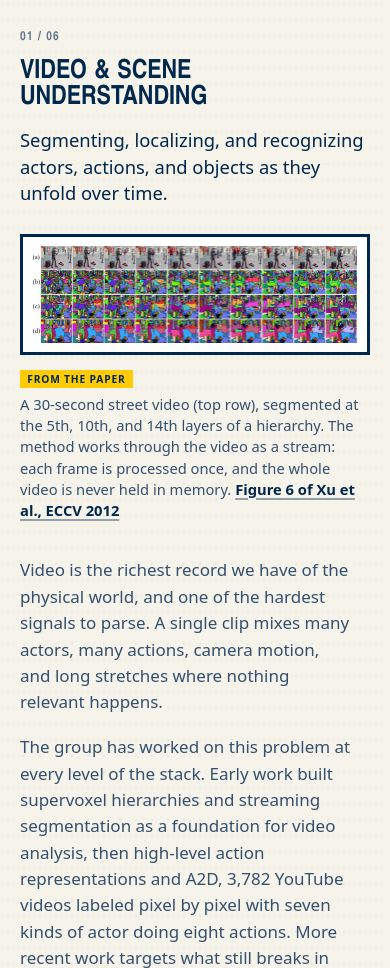
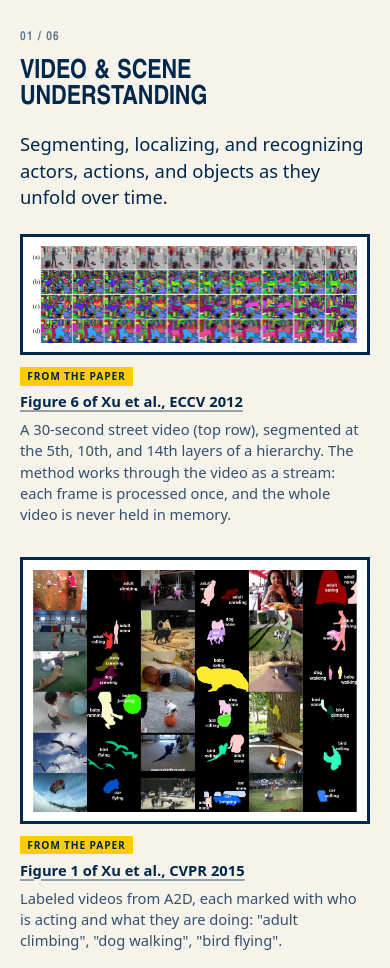
Before and after one commit to kevinyjn1/corso-group-lab-website, an Astro site: page /research in a window 390 px wide. Shown: the part 1620-2588 px from the top of the page. Built offline with nearby package versions, Linux system fonts and the light colour scheme; Astro itself is replaced by a stand-in of ours; a web font is replaced by a local one.

Commit message:
Research page: one grid for every area
Each area is now two columns: its name and text on the left, its two
pictures on the right at one width, each with its caption under it at
the full width of the picture. Captions open with the source on one
line. No picture stands taller than 30rem, so a pair stays near the
height of the text beside it.

This replaces the full-width lead figures, whose captions sat in narrow
blocks beside or under them and left gaps on laptop screens.

```diff
--- a/src/components/AreaLead.astro
+++ b/src/components/AreaLead.astro
@@ -27,7 +27,7 @@ if (clip) {
 ---
 
 {clip ? (
-  <Clip src={clip.src} poster={clip.poster} tag={clip.tag} toggle={clip.toggle} alt={clip.alt} lead>
+  <Clip src={clip.src} poster={clip.poster} tag={clip.tag} toggle={clip.toggle} alt={clip.alt}>
     <strong>{clip.title}</strong> {clip.caption}{' '}
     {sourceHref ? (
       <a class="clip-source" href={sourceHref} rel="noopener">
@@ -38,7 +38,7 @@ if (clip) {
     )}
   </Clip>
 ) : (
-  'figure' in lead && <PaperFigure name={lead.figure} lead />
+  'figure' in lead && <PaperFigure name={lead.figure} />
 )}
 
 <style>
--- a/src/components/PaperFigure.astro
+++ b/src/components/PaperFigure.astro
@@ -10,16 +10,11 @@ import { PAPER_FIGURES, type PaperFigureName } from '../lib/paper-figures';
 
 interface Props {
   name: PaperFigureName;
-  /**
-   * A lead figure opens a section at full width. It is shown as large as it reads well, and its
-   * caption sits beside it when there is room, or under it when the figure fills the row.
-   */
-  lead?: boolean;
 }
-const { lead = false } = Astro.props;
 const figure = PAPER_FIGURES[Astro.props.name];
 const pub = paperOf(await getPublications(), figure.paper, 'PaperFigure');
-const cite = `${figure.label} of ${shortCite(pub)}`;
+const part = 'part' in figure && figure.part;
+const cite = `${part ? 'Part of ' : ''}${figure.label} of ${shortCite(pub)}`;
 const url = paperUrl(pub);
 const credit = 'credit' in figure ? figure.credit : undefined;
 /** The whole figure at the size it was cut, for reading its small print. */
@@ -27,32 +22,34 @@ const full = await getImage({ src: figure.image, width: figure.image.width, qual
 ---
 
 <figure
-  class:list={['paper-figure', { 'is-lead': lead }]}
+  class="paper-figure"
   data-paper-figure={figure.paper}
-  style={`--ar: ${(figure.image.width / figure.image.height).toFixed(3)}`}
+  style={`--ar: ${(figure.image.width / figure.image.height).toFixed(4)}`}
 >
   <a class="sheet" href={full.src} aria-label={`Open ${cite} at full size`}>
     <Image
       src={figure.image}
       alt={figure.alt}
-      widths={[480, 720, 960, 1280, 1920, figure.image.width].filter(
+      widths={[480, 720, 960, 1280, figure.image.width].filter(
         (width, i, all) => width <= figure.image.width && all.indexOf(width) === i,
       )}
-      sizes={lead ? '(min-width: 86rem) 78rem, 92vw' : '(min-width: 62rem) 40rem, 92vw'}
+      sizes="(min-width: 62rem) 46rem, 92vw"
       quality={86}
     />
   </a>
   <figcaption>
-    <span class="tag">From the paper</span>
-    <span class="text">
-      {figure.caption}{' '}
+    <p class="meta">
+      <span class="tag">From the paper</span>
       {url ? (
         <a class="source" href={url} rel="noopener" title={pub.data.title} set:text={cite} />
       ) : (
         <span class="source" title={pub.data.title} set:text={cite} />
       )}
+    </p>
+    <p class="text">
+      {figure.caption}
       {credit && <span class="credit">{credit}</span>}
-    </span>
+    </p>
   </figcaption>
 </figure>
 
@@ -63,9 +60,8 @@ const full = await getImage({ src: figure.image, width: figure.image.width, qual
 
   /* Paper figures are drawn on white, so they sit on a white sheet in both themes. */
   .sheet {
-    --pad: clamp(0.6rem, 1.4vw, 1rem);
     display: block;
-    padding: var(--pad);
+    padding: clamp(0.6rem, 1.4vw, 1rem);
     cursor: zoom-in;
     background: #fff;
     border: var(--rule) solid var(--text);
@@ -76,21 +72,29 @@ const full = await getImage({ src: figure.image, width: figure.image.width, qual
     outline-offset: 2px;
   }
 
+  /* The figure fills the sheet's width, unless a page caps its height (--figure-max-h): then a
+     tall figure is shown whole at that height, centered on the sheet. Its size comes from its
+     proportions (--ar), so it is right before the image has loaded. */
   .sheet :global(img) {
     display: block;
-    width: 100%;
+    width: min(100%, calc(var(--figure-max-h, 1000rem) * var(--ar)));
     height: auto;
+    margin-inline: auto;
   }
 
+  /* Under the sheet: where the figure is from on one line, then what to notice in it. */
   figcaption {
-    display: grid;
-    grid-template-columns: auto minmax(0, 1fr);
-    gap: 0.35rem 0.8rem;
-    align-items: baseline;
     margin-top: 0.75rem;
     font-size: 0.92rem;
     line-height: 1.45;
     color: var(--text-2);
+  }
+
+  .meta {
+    display: flex;
+    flex-wrap: wrap;
+    align-items: center;
+    gap: 0.35rem 0.7rem;
   }
 
   .tag {
@@ -107,13 +111,13 @@ const full = await getImage({ src: figure.image, width: figure.image.width, qual
   }
 
   .text {
+    margin-top: 0.4rem;
     text-wrap: pretty;
   }
 
   .source {
     font-weight: 600;
     color: var(--text);
-    white-space: nowrap;
   }
 
   a.source {
@@ -127,52 +131,18 @@ const full = await getImage({ src: figure.image, width: figure.image.width, qual
     text-decoration-color: var(--maize);
   }
 
+  /* On a phone the tag always sits on its own line, so every caption starts the same way. */
+  @media (max-width: 30rem) {
+    .meta {
+      flex-direction: column;
+      align-items: flex-start;
+    }
+  }
+
   .credit {
     display: block;
     margin-top: 0.3rem;
     font-size: 0.8rem;
     color: var(--text-3);
   }
-
-  /* A lead figure: as wide as it reads well and no taller than --lead-h, with its caption beside
-     it at the foot when there is room, and under it when the figure fills the row. */
-  .is-lead {
-    display: flex;
-    flex-wrap: wrap;
-    align-items: flex-end;
-    gap: 0.9rem clamp(1.5rem, 3vw, 2.5rem);
-  }
-
-  /* The sheet takes the width at which the figure is --lead-h tall, unless that would leave the
-     caption less than its room beside it: then the figure fills the row. */
-  .is-lead .sheet {
-    --w: calc(var(--lead-h, 34rem) * var(--ar) + 2 * var(--pad));
-    flex: 0 1 auto;
-    width: min(100%, clamp(var(--w), (var(--w) - (100% - 22rem)) * 9999, 100%));
-  }
-
-  .is-lead figcaption {
-    flex: 1 1 18rem;
-    grid-template-columns: minmax(0, 1fr);
-    max-width: 34rem;
-    margin-top: 0;
-  }
-
-  .is-lead .tag {
-    justify-self: start;
-  }
-
-  @media (max-width: 30rem) {
-    figcaption {
-      grid-template-columns: minmax(0, 1fr);
-    }
-
-    .tag {
-      justify-self: start;
-    }
-
-    .source {
-      white-space: normal;
-    }
-  }
 </style>
--- a/src/lib/area-visuals.ts
+++ b/src/lib/area-visuals.ts
@@ -8,9 +8,9 @@
  *   it reads at a small size.
  */
 import type { ImageMetadata } from 'astro';
-import mistakeResults from '../assets/clips/mistake-results.mp4';
+import mistakeResults from '../assets/clips/mistake-results-wide.mp4';
 import viewScoring from '../assets/clips/vigil-view-scoring.mp4';
-import mistakePoster from '../assets/clips/posters/mistake-results.jpg';
+import mistakePoster from '../assets/clips/posters/mistake-results-wide.jpg';
 import viewScoringPoster from '../assets/clips/posters/vigil-view-scoring.jpg';
 import tumorCard from '../assets/papers/corso2008efficient-fig6-card.jpg';
 import hsrCard from '../assets/papers/griffin2020video-fig19-card.jpg';
--- a/src/pages/research.astro
+++ b/src/pages/research.astro
@@ -73,21 +73,24 @@ const sections = areas.map((area) => {
   {sections.map(({ area, visual, picks, releases }, i) => (
     <section class="section area" id={area.id} data-topic={area.id}>
       <div class="container">
-        <header class="area-head" data-reveal>
-          <div>
+        <div class="area-grid" data-reveal>
+          <header class="area-head">
             <p class="label area-index">
               {String(i + 1).padStart(2, '0')} / {String(sections.length).padStart(2, '0')}
             </p>
             <h2 class="h2">{area.data.title}</h2>
+            <p class="lead">{area.data.summary}</p>
+          </header>
+
+          <div class="area-figures">
+            <div class="area-lead">
+              <AreaLead area={area.id as AreaId} />
+            </div>
+            <div class="area-second">
+              <PaperFigure name={visual.second} />
+            </div>
           </div>
-          <p class="lead">{area.data.summary}</p>
-        </header>
 
-        <div class="area-lead" data-reveal>
-          <AreaLead area={area.id as AreaId} />
-        </div>
-
-        <div class="area-grid" data-reveal="stagger">
           <div class="area-body">
             <div class="prose">
               {area.data.body.map((paragraph) => (
@@ -109,9 +112,6 @@ const sections = areas.map((area) => {
                 ))}
               </p>
             )}
-          </div>
-          <div class="area-second">
-            <PaperFigure name={visual.second} />
           </div>
         </div>
 
@@ -205,12 +205,18 @@ const sections = areas.map((area) => {
     scroll-margin-top: calc(var(--header-h) + 3rem);
   }
 
-  /* An area opens on its name and one line, then on a real figure or clip at full width. */
+  /* One grid for every area: its name and its text in the left column, and its two pictures in
+     the right one, both the full width of that column with their captions under them. */
+  .area-grid {
+    display: grid;
+    grid-template-columns: minmax(0, 5fr) minmax(0, 7fr);
+    grid-template-rows: auto 1fr;
+    gap: clamp(1.5rem, 3vw, 2.25rem) clamp(2rem, 5vw, 5rem);
+  }
+
   .area-head {
-    display: grid;
-    grid-template-columns: minmax(0, 1fr) minmax(0, 1fr);
-    gap: 1rem clamp(2rem, 6vw, 6rem);
-    align-items: end;
+    grid-column: 1;
+    grid-row: 1;
   }
 
   .area-index {
@@ -218,19 +224,27 @@ const sections = areas.map((area) => {
   }
 
   .area-head .lead {
-    max-width: 32rem;
+    margin-top: 1.25rem;
   }
 
-  .area-lead {
-    margin-top: clamp(1.75rem, 3.5vw, 2.75rem);
+  .area-body {
+    grid-column: 1;
+    grid-row: 2;
   }
 
-  .area-grid {
+  .area-figures {
+    /* No figure stands taller than this, so a pair of them stays near the height of the text. */
+    --figure-max-h: 30rem;
     display: grid;
-    grid-template-columns: minmax(0, 1fr) minmax(0, 1fr);
-    gap: 2.5rem clamp(2rem, 6vw, 6rem);
-    align-items: start;
-    margin-top: clamp(2.25rem, 4.5vw, 3.5rem);
+    grid-column: 2;
+    grid-row: 1 / span 2;
+    gap: clamp(2rem, 4vw, 2.75rem);
+    align-content: start;
+  }
+
+  /* A clip stands on the page as a figure's sheet does. */
+  .area-figures :global(.clip-frame) {
+    border: var(--rule) solid var(--text);
   }
 
   .threads {
@@ -311,11 +325,29 @@ const sections = areas.map((area) => {
     font-size: 0.95rem;
   }
 
-  @media (max-width: 56rem) {
-    .area-head,
+  /* On a small laptop the text column gets half the page, so its lines stay a readable length. */
+  @media (max-width: 78rem) {
+    .area-grid {
+      grid-template-columns: minmax(0, 1fr) minmax(0, 1fr);
+    }
+  }
+
+  @media (max-width: 64rem) {
     .area-grid,
     .support {
       grid-template-columns: minmax(0, 1fr);
+    }
+
+    /* In one column: the area's name, its pictures, then its text. */
+    .area-grid {
+      grid-template-rows: none;
+    }
+
+    .area-head,
+    .area-figures,
+    .area-body {
+      grid-column: 1;
+      grid-row: auto;
     }
   }
 
```
Also changed, not shown: src/components/Clip.astro (+3 -27 lines), src/lib/paper-figures.ts (+5 -2 lines), tests/site.spec.ts (+68 -7 lines), src/assets/clips/posters/mistake-results-wide.jpg (added), src/assets/clips/posters/mistake-results.jpg, src/assets/papers/bellos2025effective-fig1-photos.jpg (added), src/assets/papers/bellos2025effective-fig1.jpg (deleted), 2 other files.
